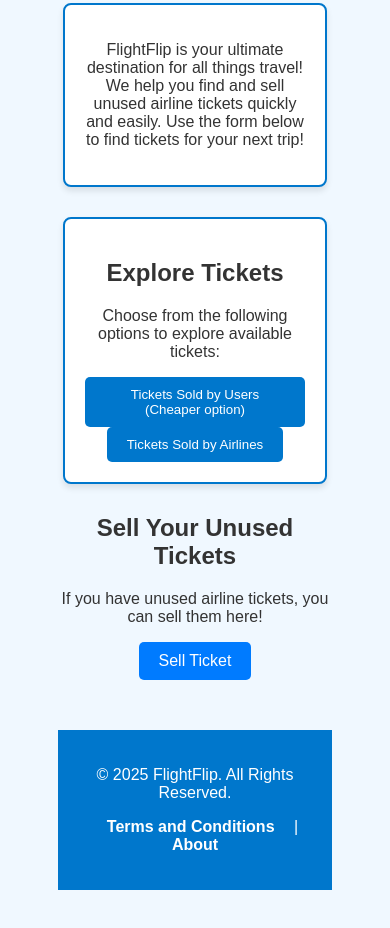
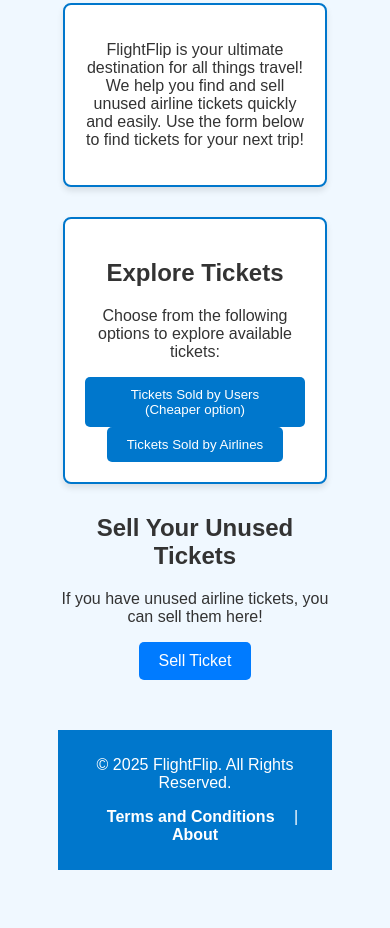
Before and after one commit to IconicIconic/FlightFlip, a plain HTML site: page Front-End/index.html in a window 390 px wide. Shown: the part 383-1311 px from the top of the page. Drawn offline with Linux system fonts and the light colour scheme.

Commit message:
Fixed footer issue on mobile

```diff
--- a/Front-End/index.html
+++ b/Front-End/index.html
@@ -122,6 +122,13 @@
         footer a:hover {
             text-decoration: underline;
         }
+
+        footer {
+    width: 100%;
+    min-height: 80px; /* Prevents it from shrinking too much */
+    text-align: center;
+    padding: 10px 0;
+}
 
         /* Modal Styles */
         .modal {
```
